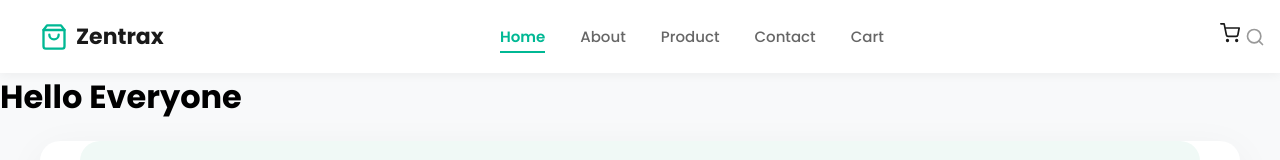
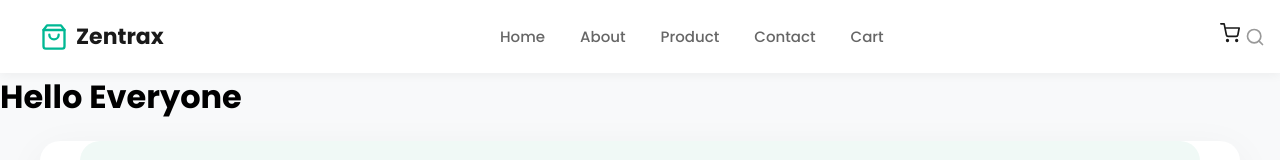
Before and after one commit to devipriyavinayagam/Mini-E-Commerce-Cart-System, a React (Vite) app: page / in a window 1280 px wide. Shown: the top 160 px of the page. Built offline with nearby package versions, Linux system fonts and the light colour scheme.

Commit message:
Update Navbar.jsx

```diff
--- a/src/Navbar.jsx
+++ b/src/Navbar.jsx
@@ -23,7 +23,7 @@ const Navbar = () => {
       <div className={`nav-links ${menuOpen ? 'mobile-open' : ''}`}>
         <Link
           to="/"
-          className={isActive('/') ? 'active' : ''}
+          className={isActive('/home') ? 'active' : ''}
           onClick={closeMenu}
         >
           Home
```
